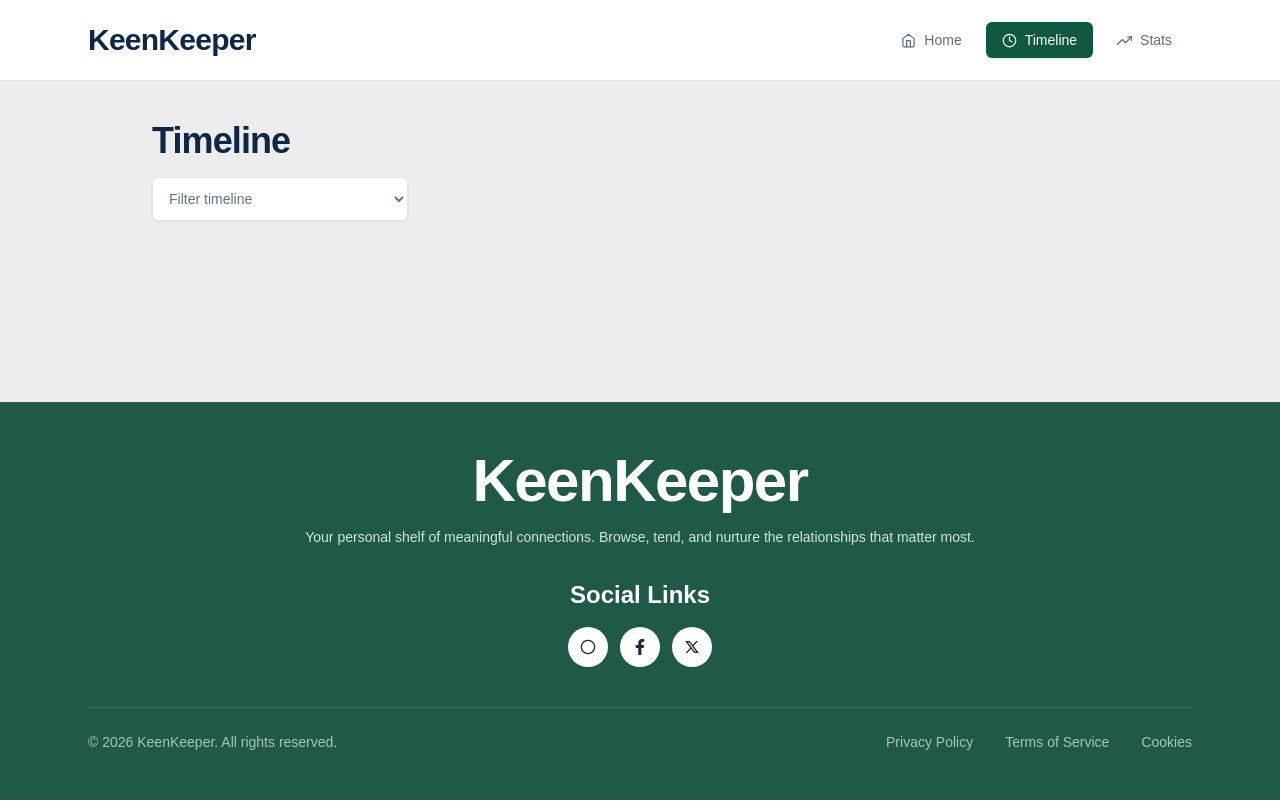
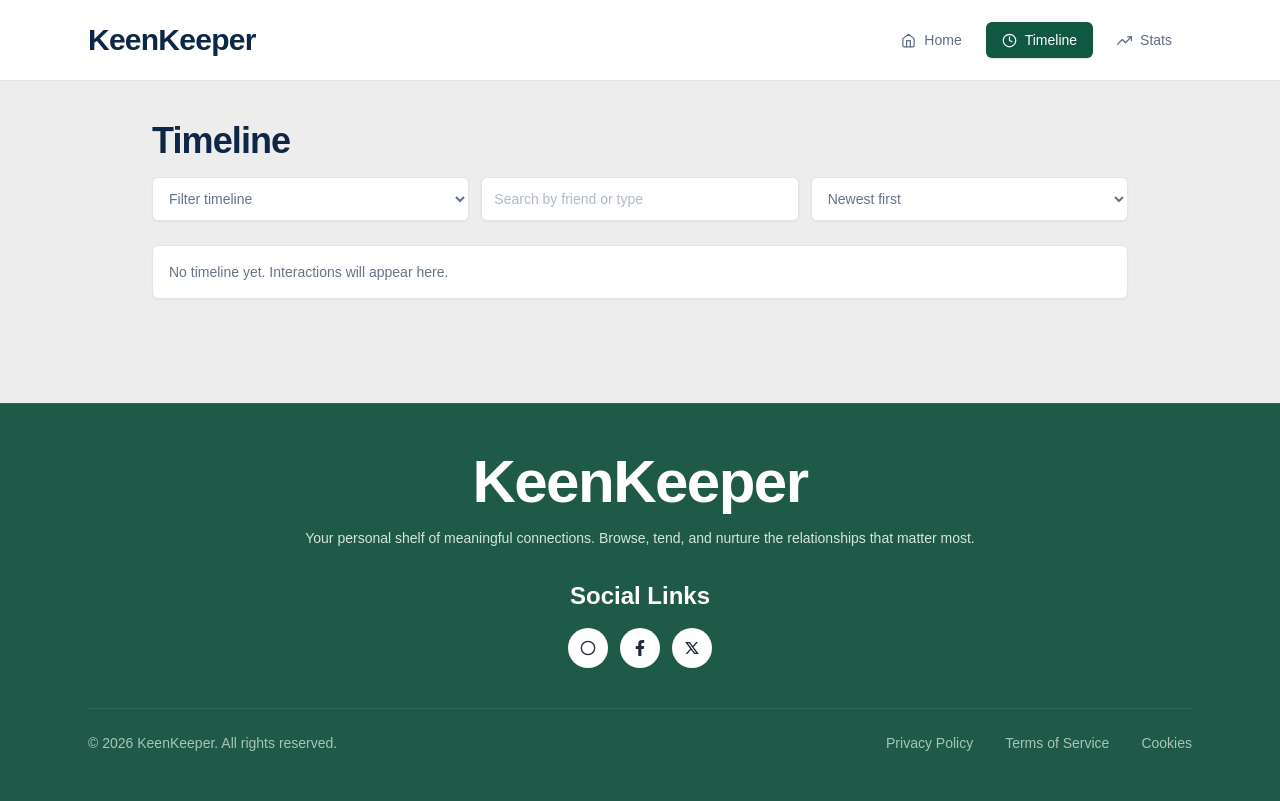
Before and after one commit to Lynx-Swapnil/keen-keeper, a Next.js app: page /timeline in a window 1280 px wide. Built offline with nearby package versions, Linux system fonts and the light colour scheme.

Commit message:
added timeline sort and search option

```diff
--- a/src/app/timeline/page.jsx
+++ b/src/app/timeline/page.jsx
@@ -31,6 +31,8 @@ const formatDate = (value) => {
 export default function TimelinePage() {
   const [entries, setEntries] = useState([]);
   const [filter, setFilter] = useState('all');
+  const [sortOrder, setSortOrder] = useState('newest');
+  const [searchQuery, setSearchQuery] = useState('');
 
   useEffect(() => {
     const syncEntries = () => setEntries(getTimelineEntries());
@@ -44,18 +46,50 @@ export default function TimelinePage() {
   }, []);
 
   const visibleEntries = useMemo(() => {
-    if (filter === 'all') {
-      return entries;
+    const normalizedQuery = searchQuery.trim().toLowerCase();
+
+    const filtered = entries.filter((entry) => {
+      const matchesType = filter === 'all' ? true : entry.type === filter;
+
+      if (!matchesType) {
+        return false;
       }
 
-    return entries.filter((entry) => entry.type === filter);
-  }, [entries, filter]);
+      if (!normalizedQuery) {
+        return true;
+      }
+
+      const searchableText = [
+        entry.friendName,
+        entry.type,
+        entry.title,
+        entry.text,
+      ]
+        .filter(Boolean)
+        .join(' ')
+        .toLowerCase();
+
+      return searchableText.includes(normalizedQuery);
+    });
+
+    return filtered.sort((a, b) => {
+      const first = new Date(a.date || a.createdAt).getTime();
+      const second = new Date(b.date || b.createdAt).getTime();
+      const safeFirst = Number.isNaN(first) ? 0 : first;
+      const safeSecond = Number.isNaN(second) ? 0 : second;
+
+      return sortOrder === 'newest' ? safeSecond - safeFirst : safeFirst - safeSecond;
+    });
+  }, [entries, filter, sortOrder, searchQuery]);
+
+  const hasActiveSearchOrFilter = searchQuery.trim().length > 0 || filter !== 'all';
 
   return (
     <main className="mx-auto w-full max-w-5xl px-4 py-10 sm:px-6">
       <h1 className="text-4xl font-extrabold tracking-tight text-[#0f2747]">Timeline</h1>
 
-      <div className="mt-4 flex justify-start">
+      <div className="mt-4 grid grid-cols-1 gap-3 sm:grid-cols-3">
+        <div>
           <label className="sr-only" htmlFor="timeline-filter">
             Filter timeline
           </label>
@@ -63,7 +97,7 @@ export default function TimelinePage() {
             id="timeline-filter"
             value={filter}
             onChange={(event) => setFilter(event.target.value)}
-          className="h-11 w-full max-w-xs rounded-md border border-zinc-200 bg-white px-3 text-sm text-[#64748b] shadow-[0_1px_2px_rgba(16,24,40,0.05)] outline-none focus:border-[#155946] sm:w-64"
+            className="h-11 w-full rounded-md border border-zinc-200 bg-white px-3 text-sm text-[#64748b] shadow-[0_1px_2px_rgba(16,24,40,0.05)] outline-none focus:border-[#155946]"
           >
             <option value="all">Filter timeline</option>
             <option value="call">Calls</option>
@@ -72,7 +106,45 @@ export default function TimelinePage() {
           </select>
         </div>
 
+        <div>
+          <label className="sr-only" htmlFor="timeline-search">
+            Search timeline
+          </label>
+          <input
+            id="timeline-search"
+            type="text"
+            value={searchQuery}
+            onChange={(event) => setSearchQuery(event.target.value)}
+            placeholder="Search by friend or type"
+            className="h-11 w-full rounded-md border border-zinc-200 bg-white px-3 text-sm text-[#64748b] shadow-[0_1px_2px_rgba(16,24,40,0.05)] outline-none focus:border-[#155946]"
+          />
+        </div>
+
+        <div>
+          <label className="sr-only" htmlFor="timeline-sort">
+            Sort timeline
+          </label>
+          <select
+            id="timeline-sort"
+            value={sortOrder}
+            onChange={(event) => setSortOrder(event.target.value)}
+            className="h-11 w-full rounded-md border border-zinc-200 bg-white px-3 text-sm text-[#64748b] shadow-[0_1px_2px_rgba(16,24,40,0.05)] outline-none focus:border-[#155946]"
+          >
+            <option value="newest">Newest first</option>
+            <option value="oldest">Oldest first</option>
+          </select>
+        </div>
+      </div>
+
       <section className="mt-6 space-y-3">
+        {visibleEntries.length === 0 ? (
+          <div className="rounded-md border border-zinc-200 bg-white px-4 py-4 text-sm text-[#64748b] shadow-[0_1px_2px_rgba(16,24,40,0.05)]">
+            {hasActiveSearchOrFilter
+              ? 'No results found. Try another search term or filter.'
+              : 'No timeline yet. Interactions will appear here.'}
+          </div>
+        ) : null}
+
         {visibleEntries.map((entry) => {
           const Icon = iconMap[entry.type] || FiMessageSquare;
           const displayTitle = entry.title || entry.text || `${entry.type} with ${entry.friendName}`;
```
Lines whose indentation alone changed are shown as unchanged.
